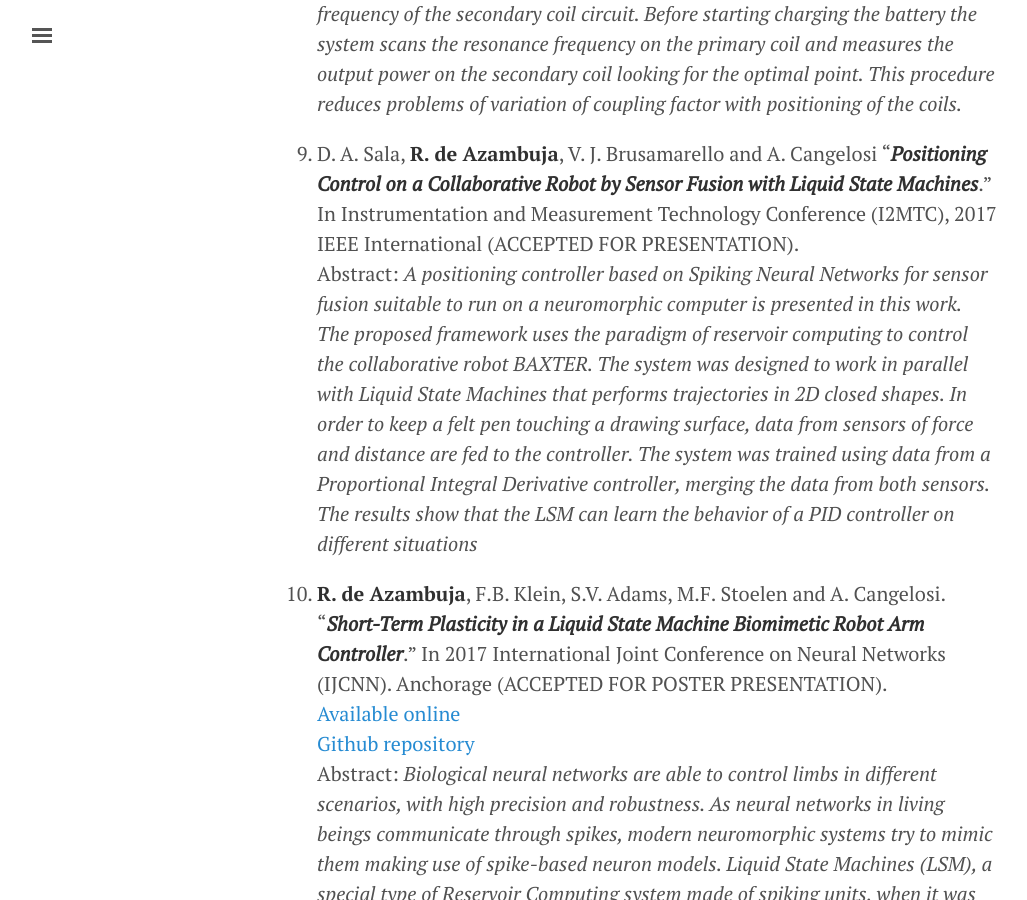
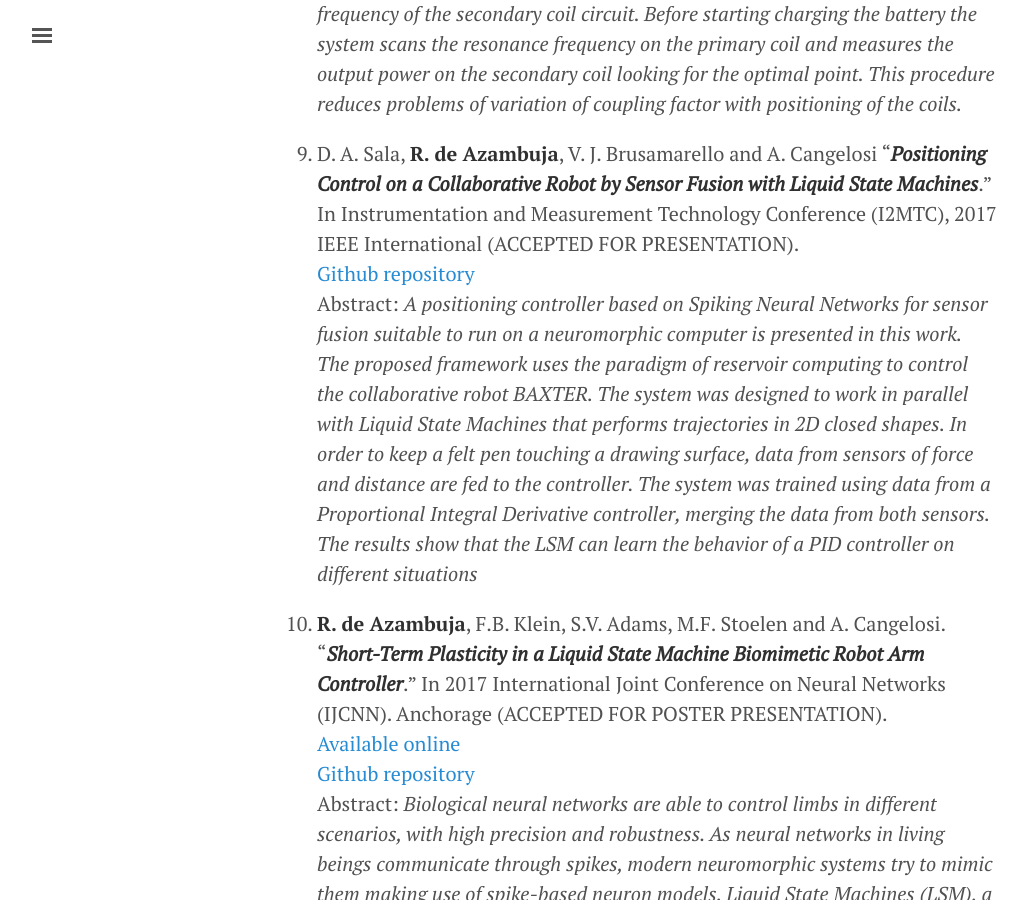
Before and after one commit to ricardodeazambuja/ricardodeazambuja.github.io, a Jekyll site: the page built from _pages/publications.md, in a window 1280 px wide and 900 px high, scrolled down 5439 px. Shown: the whole window, without its empty margins (3-1030 px from the left). Built offline with Jekyll 4.4.1, drawn with Linux system fonts in a browser that asks for light colours.

Commit message:
added github to I2MTC paper

```diff
--- a/_pages/publications.md
+++ b/_pages/publications.md
@@ -51,6 +51,7 @@ title: My Publications
   * [Bibtex citation](https://github.com/ricardodeazambuja/ricardodeazambuja.github.io/raw/master/public/citations/brusamarello_study_2012.bib)
   * Abstract: _This paper presents the analysis of two loosely coupled coils used to transfer energy to charge a battery. This battery is used to power an electronic device designed to monitor variables such as impact strength, range of temperature and humidity associated with the transport of fruits. The device is inside a sealed enclosure that cannot be opened for recharging the battery. The study shows the loosely coupled coils need to work with a resonance capacitor, at least on the secondary coil. However the resonance frequency also depends on the coupling factor k and the power delivered to the load. Therefore, this work proposes a monitoring system with closed loop for fine-tuning the resonance frequency of the secondary coil circuit. Before starting charging the battery the system scans the resonance frequency on the primary coil and measures the output power on the secondary coil looking for the optimal point. This procedure reduces problems of variation of coupling factor with positioning of the coils._
 9. D. A. Sala, **R. de Azambuja**, V. J. Brusamarello and A. Cangelosi “**_Positioning Control on a Collaborative Robot by Sensor Fusion with Liquid State Machines_**.” In Instrumentation and Measurement Technology Conference (I2MTC), 2017 IEEE International (ACCEPTED FOR PRESENTATION).
+  * [Github repository](https://github.com/ricardodeazambuja/I2MTC2017-LSMFusion)
   * Abstract: _A positioning controller based on Spiking Neural Networks for sensor fusion suitable to run on a neuromorphic computer is presented in this work. The proposed framework uses the paradigm of reservoir computing to control the collaborative robot BAXTER. The system was designed to work in parallel with Liquid State Machines that performs trajectories in 2D closed shapes. In order to keep a felt pen touching a drawing surface, data from sensors of force and distance are fed to the controller. The system was trained using data from a Proportional Integral Derivative controller, merging the data from both sensors. The results show that the LSM can learn the behavior of a PID controller on different situations_
 
 10. **R. de Azambuja**, F.B. Klein, S.V. Adams, M.F. Stoelen and A. Cangelosi. “**_Short-Term Plasticity in a Liquid State Machine Biomimetic Robot Arm Controller_**.” In 2017 International Joint Conference on Neural Networks (IJCNN). Anchorage (ACCEPTED FOR POSTER PRESENTATION).
```
